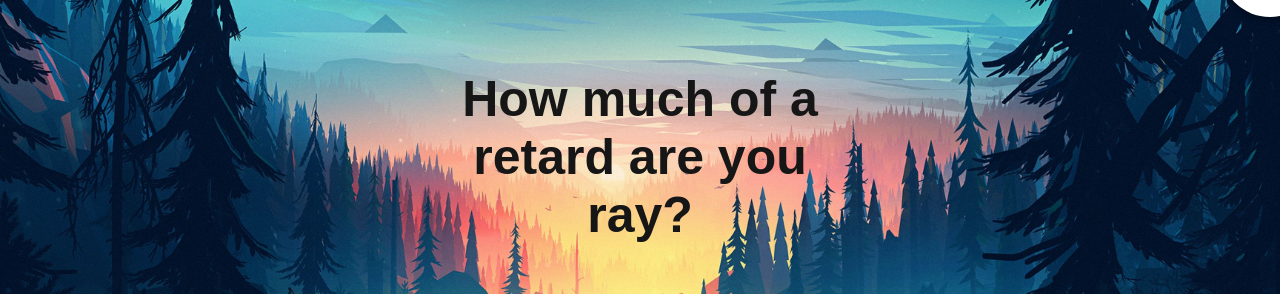
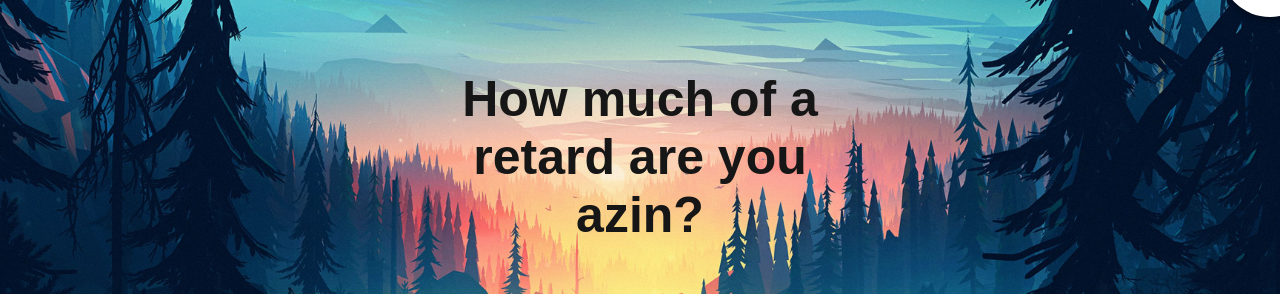
Before and after one commit to imArashAlishiri/eli, a plain HTML site: page index.html in a window 1280 px wide. Shown: the part 243-537 px from the top of the page. Drawn offline with Linux system fonts and the light colour scheme; a web font is replaced by a local one.

Commit message:
Update index.html

```diff
--- a/index.html
+++ b/index.html
@@ -47,7 +47,7 @@
 
     <main class="main">
         <div class="stage-1">
-            <p class="main-p">How much of a retard are you ray?<p>
+            <p class="main-p">How much of a retard are you azin?<p>
         </div>
 
         <div class="stage-2 none">
```
